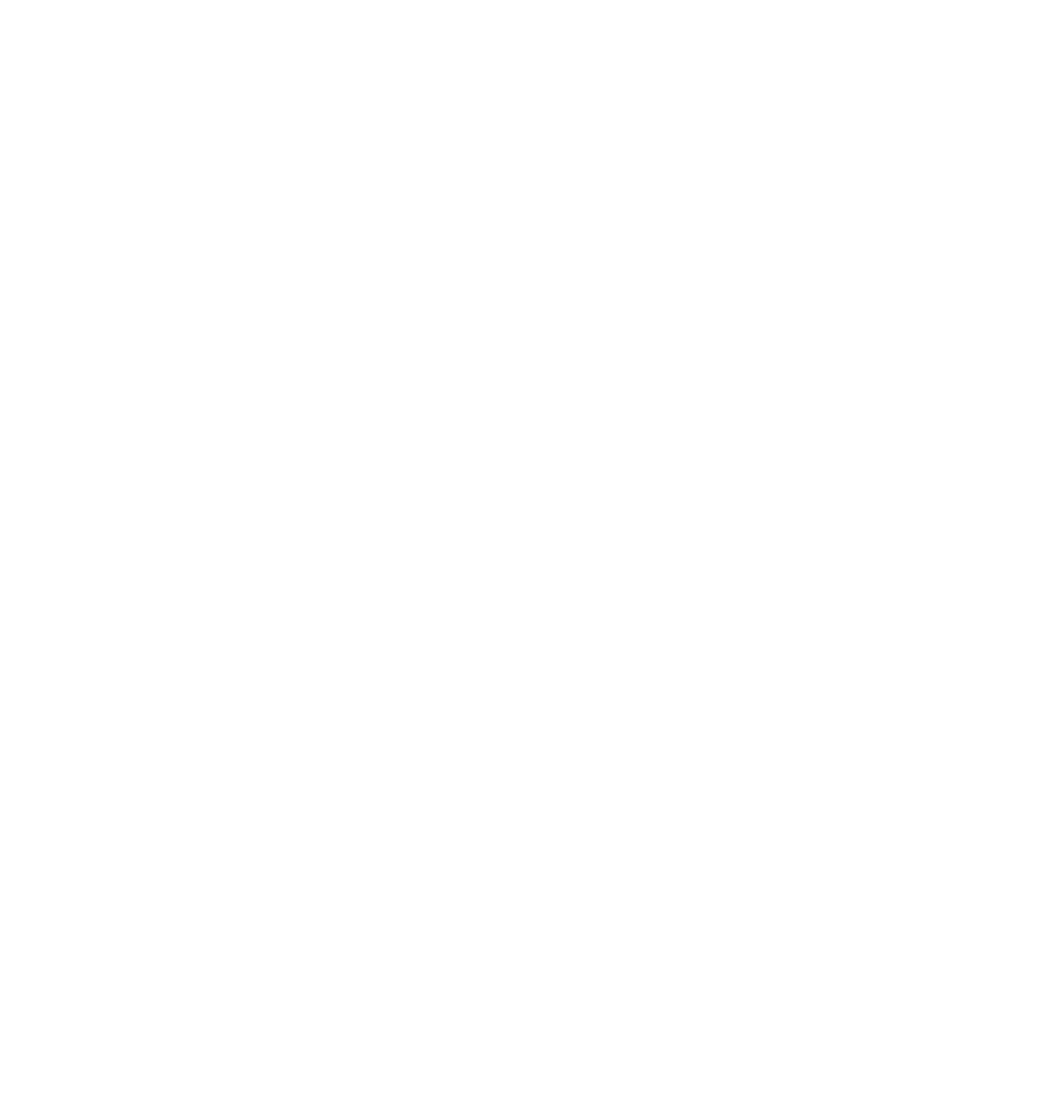
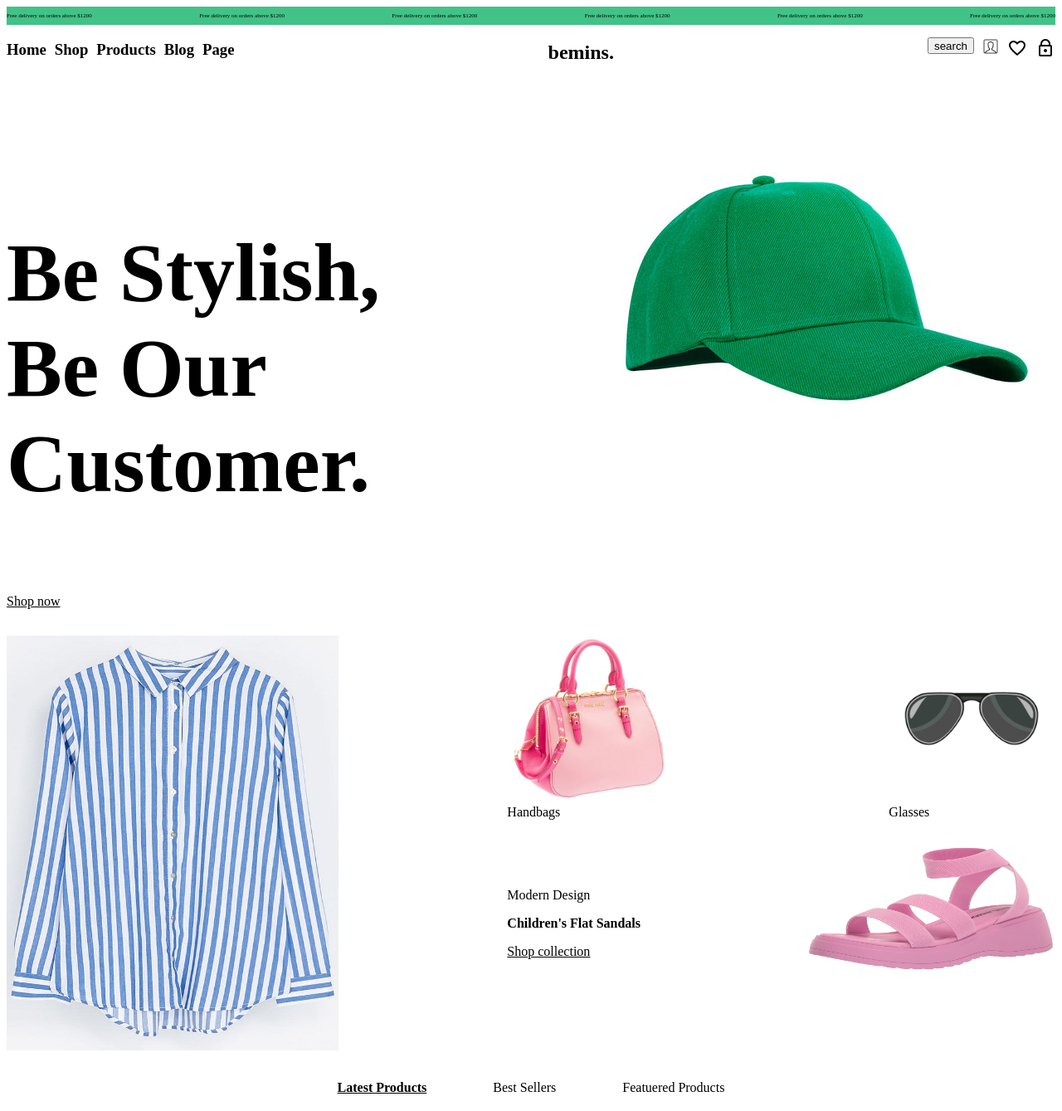
Before and after one commit to Laura-Nyaaga/MediaAssessmentTest, a plain HTML site: page index.html in a window 1280 px wide. Shown: the top 1339 px of the page at 83% size. Before the commit the page ends 800 px from the top, so only its background shows below. Drawn offline with Linux system fonts and the light colour scheme.

Commit message:
added content

```diff
--- a/index.html
+++ b/index.html
@@ -4,8 +4,102 @@
     <meta charset="UTF-8">
     <meta name="viewport" content="width=device-width, initial-scale=1.0">
     <title>Document</title>
+    <link rel="stylesheet" href="style.css">
 </head>
 <body>
+    <div id="topgreen">
+        <p>Free delivery on orders above $1200</p>
+        <p>Free delivery on orders above $1200</p>
+        <p>Free delivery on orders above $1200</p>
+        <p>Free delivery on orders above $1200</p>
+        <p>Free delivery on orders above $1200</p>
+        <p>Free delivery on orders above $1200</p>
+    </div>
+
+    <div id="bemins">
+        <div id="home">
+            <h3><strong>Home</strong></h3>
+            <h3><strong>Shop</strong></h3>
+            <h3><strong>Products</strong></h3>
+            <h3><strong>Blog</strong></h3>
+            <h3><strong>Page</strong></h3>
+        </div>
+        <div id="mins">
+            <h2><strong>bemins.</strong></h2>
+        </div>
+        <div id="images">
+            <input type="button" id="search" name="search" value="search">
+            <p><img src="/pictures/profile.png" alt="icon" height="20px" width=""></p>
+            <p><img src="/pictures/like.png" alt="like" height="" width=""></p>
+            <p><img src="/pictures/lock.png" alt="lock" height="" width=""></p>
+        </div>
+    </div><br><br><br>
+
+    <div id="cap">
+        <div id="customer">
+            <p id="stylish"><b>Be Stylish,<br>Be Our Customer.</b></p>
+            <p><u>Shop now</u></p>
+        </div>
+        <div id="greencap">
+            <p><img src="/pictures/greencap.jpg" alt="greencap" height="" width=""></p>
+        </div>
+    </div>
+    <div id="major">
+        <div id="shirt">
+            <p><img src="/pictures/bluewhite.jpg" alt="shirt" width="400px" height=500px"></p>
+        </div>
+        <div id="main">
+            <div id="handbags">
+                <p><img src="/pictures/pink.jpg" alt="handbags" width="200px" height="200px"><br>Handbags</p>
+                <p><img src="/pictures/black.jpg" alt="glasses" width="200px" height="200px"><br>Glasses</p>
+            </div>
+            <div id="collection">
+                <div id="modern">
+                    <p>Modern Design</p>
+                    <p><b>Children's Flat Sandals</b></p>
+                    <p><u>Shop collection</u></p>
+                </div>
+                <div id="sandles">
+                    <p><img src="/pictures/baby.jpg" alt="sandles" width="300px" height="150px"></p>
+                </div>
+            </div>
+        </div>
+    </div>
+
+    <div id="Mydiv">
+        <div id="best">
+            <p><strong><u>Latest Products</u></strong></p>
+            <p>Best Sellers</p>
+            <p>Featuered Products</p>
+        </div><br><br>
+        <div id="outfits">
+            <p><img src="/pictures/brownhat.jpeg" alt="hat" width="" height=""><br>Band Straw Hat<br>$15.00</p>
+            <p id="girl"><img src="/pictures/girly.jpg" alt="girloutfit" width="" height="200px">River Jacket<br>$115.00-$120.00</p>
+            <p><img src="/pictures/brownglass.jpeg" alt="sunglass" width="" height="">Copper Forest<br>$80.00</p>
+            <p id="woman"><img src="/pictures/blueoutfit.jpg" alt="whiteoutfit" width="" height="200px">Terry Fleece Perfect Hoodie<br>$62.00-$78.00</p>
+        </div>
+    </div><br><br>
+
+    <div id="hats">
+        <div id="knit">
+            <div class="btn">
+                <p>Knit Cuffed<br><b>Beanie</b></p>
+                <p class="now"><button>Shop now</button></p>
+            </div>
+            <div>
+                <p><img src="/pictures/blackbeanie.jpg" alt="beaniehat" width="300px" height="300px"></p>
+            </div>
+        </div>
+        <div id="wool">
+            <div class="btn">
+                <p>Wool Mockneck Sweater<br><b>Cyprie Sweater</b></p>
+                <p class="now"><button>Shop now</button></p>
+            </div>
+            <div>
+                <p><img src="/pictures/manblue.jpg" alt="sweater" width="300px" height="300px"></p>
+            </div>
+        </div>
+    </div>
 
 </body>
 </html>
--- /dev/null
+++ b/style.css
@@ -0,0 +1,72 @@
+#topgreen{
+   display: flex;
+   justify-content: space-between;
+   font-size: 7px;
+   background-color: rgb(65, 194, 134);
+}
+#bemins{
+    display: flex;
+    justify-content: space-between;
+}
+#home{
+    display: flex;
+    gap: 10px;
+}
+#images{
+    display: flex;
+    gap: 10px;
+}
+#search{
+margin-top: 15px;
+height: 20px;
+}
+#cap{
+    display: flex;
+    justify-content: center;
+    justify-content: space-evenly;
+}
+#customer{
+    margin-top: 20px;
+}
+#stylish{
+    font-size: 100px;
+}
+#major{
+    display: flex;
+    justify-content: space-between;
+}
+#handbags{
+    display: flex;
+    gap: 260px;
+}
+#collection{
+    display: flex;
+    gap: 200px;
+}
+#modern{
+    margin-top: 50px;
+}
+#best{
+    display: flex;
+    justify-content: center;
+    gap: 80px;
+}
+#outfits{
+    display: flex;
+    justify-content: space-between;
+}
+#hats{
+    display: flex;
+    justify-content: space-between;
+}
+#knit{
+    display: flex;
+    gap: 50px;
+}
+#wool{
+    display: flex;
+    gap: 50px;
+}
+.btn{
+    margin-top: 80px;
+}
```
Also changed, not shown: pictures/baby.jpg (added), pictures/black.jpg (added), pictures/blackbeanie.jpg (added), pictures/blueoutfit.jpg (added), pictures/bluewhite.jpg (added), pictures/brownglass.jpeg (added), pictures/brownhat.jpeg (added), pictures/girly.jpg (added), pictures/greencap.jpg (added), pictures/like.png (added), pictures/lock.png (added), pictures/manblue.jpg (added), pictures/pink.jpg (added), pictures/profile.png (added), 1 other file.
